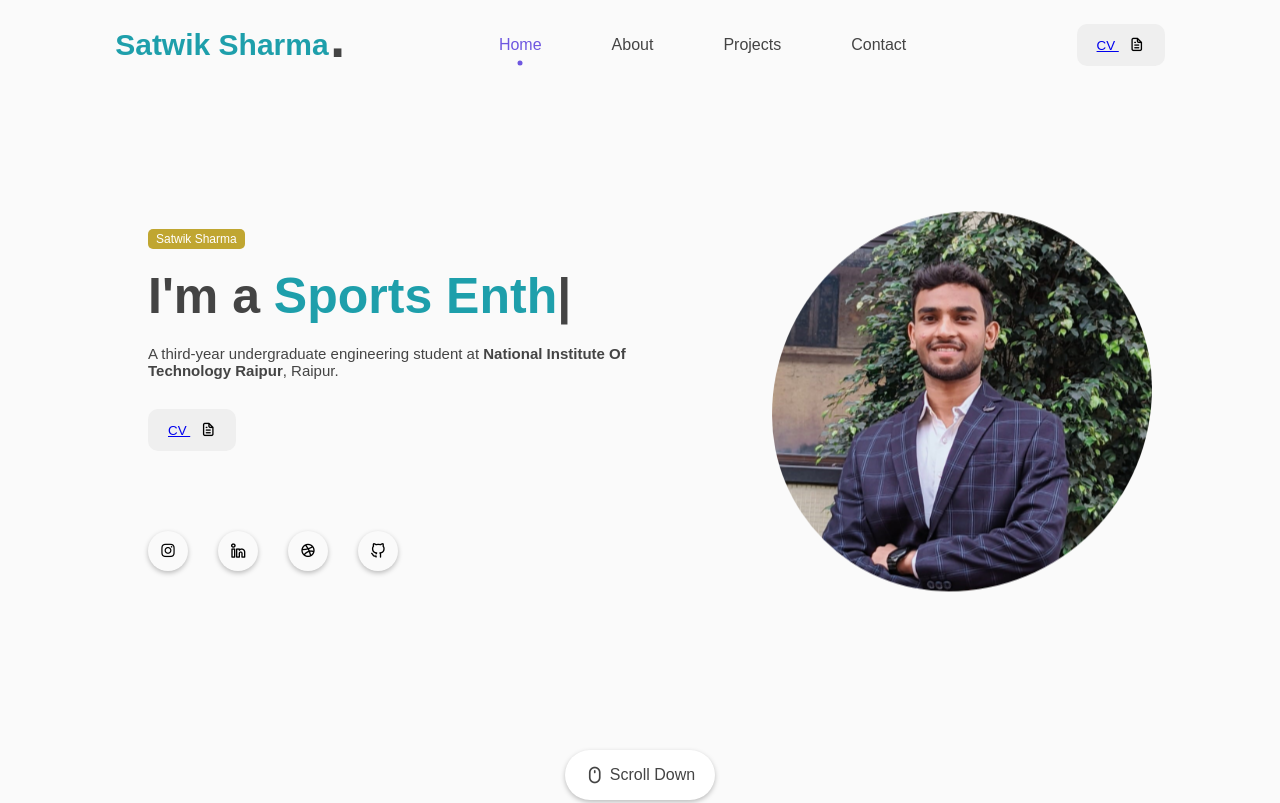
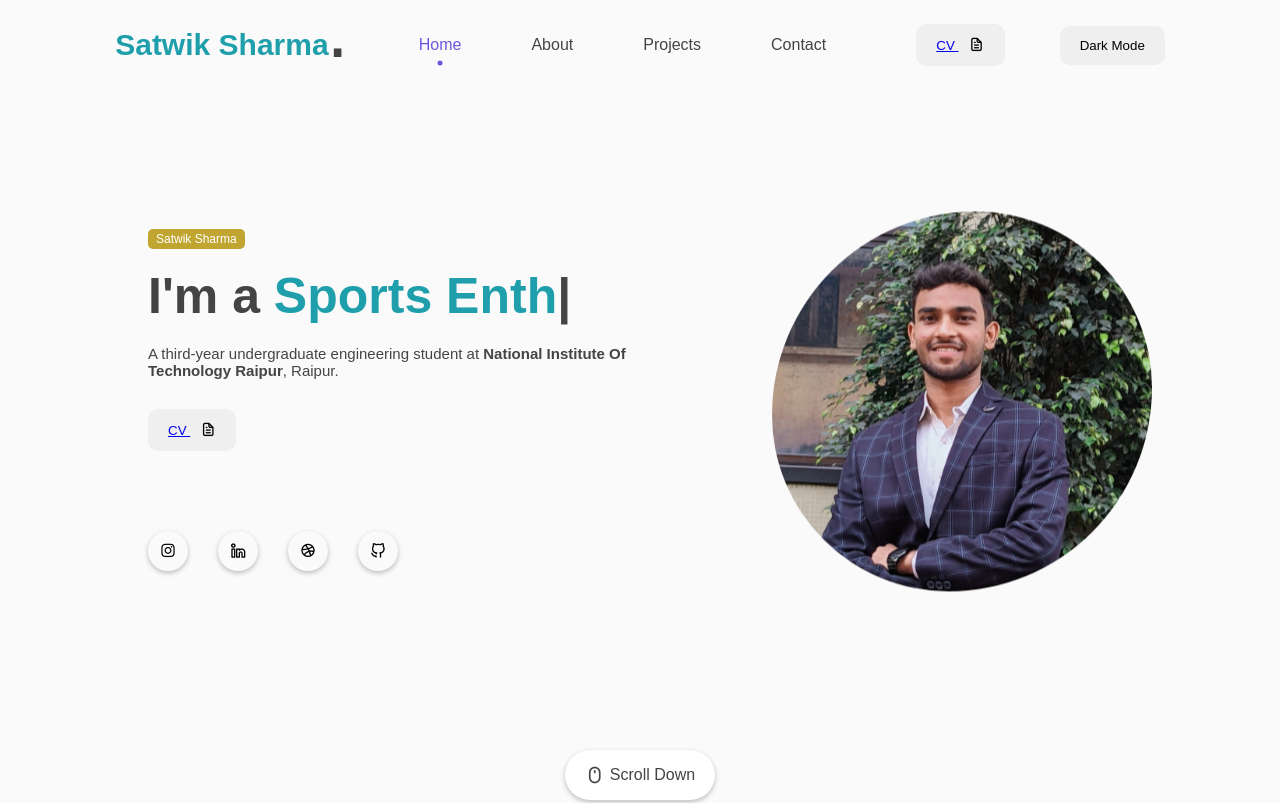
Before and after one commit to satwikNITRR/Portfolio, a plain HTML site: page index.html in a window 1280 px wide. Shown: the top 803 px of the page. Drawn offline with nearby package versions, Linux system fonts and the light colour scheme.

Commit message:
Update index.html

```diff
--- a/index.html
+++ b/index.html
@@ -45,6 +45,9 @@
         </div>
         <div class="nav-menu-btn">
             <i class="uil uil-bars" onclick="myMenuFunction()"></i>
+        </div>
+	      <div class="nav-button">
+            <button class="btn" id="theme-toggle">Dark Mode</button>
         </div>
       </nav>
 
```
